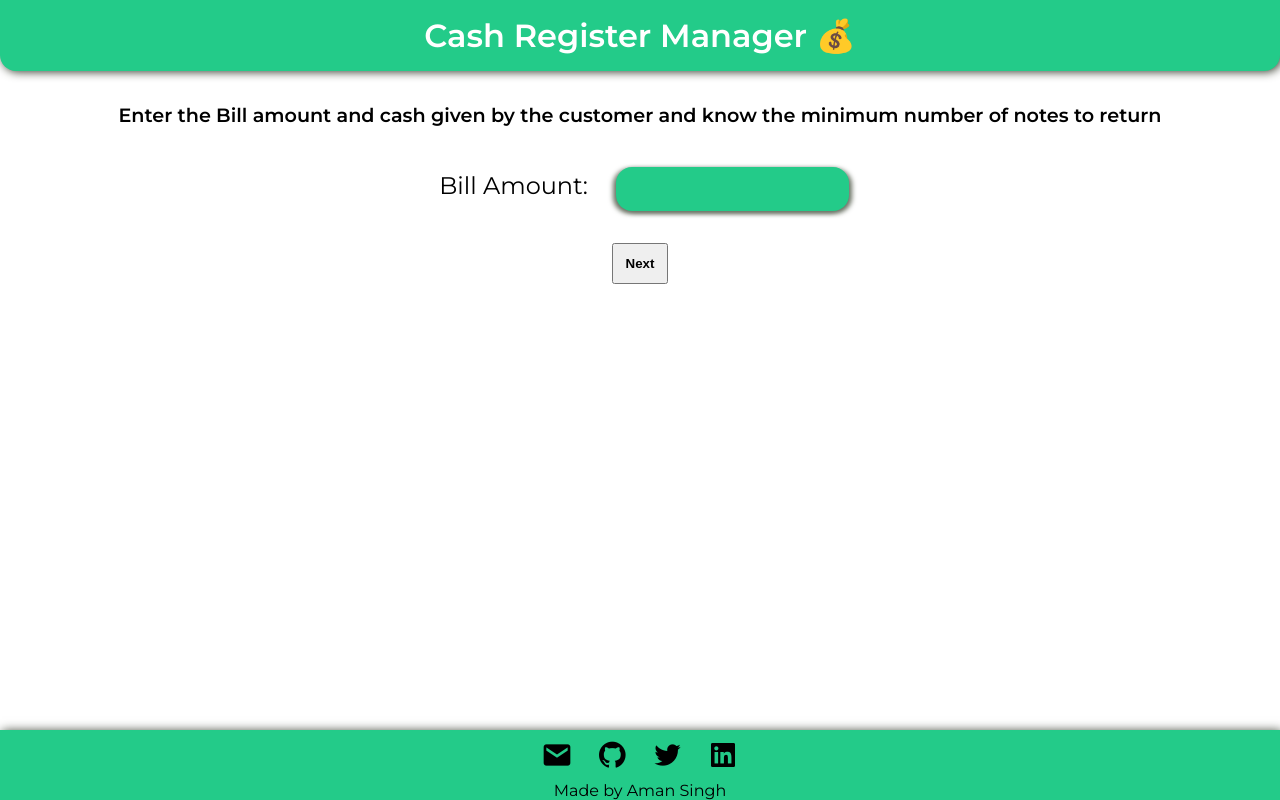
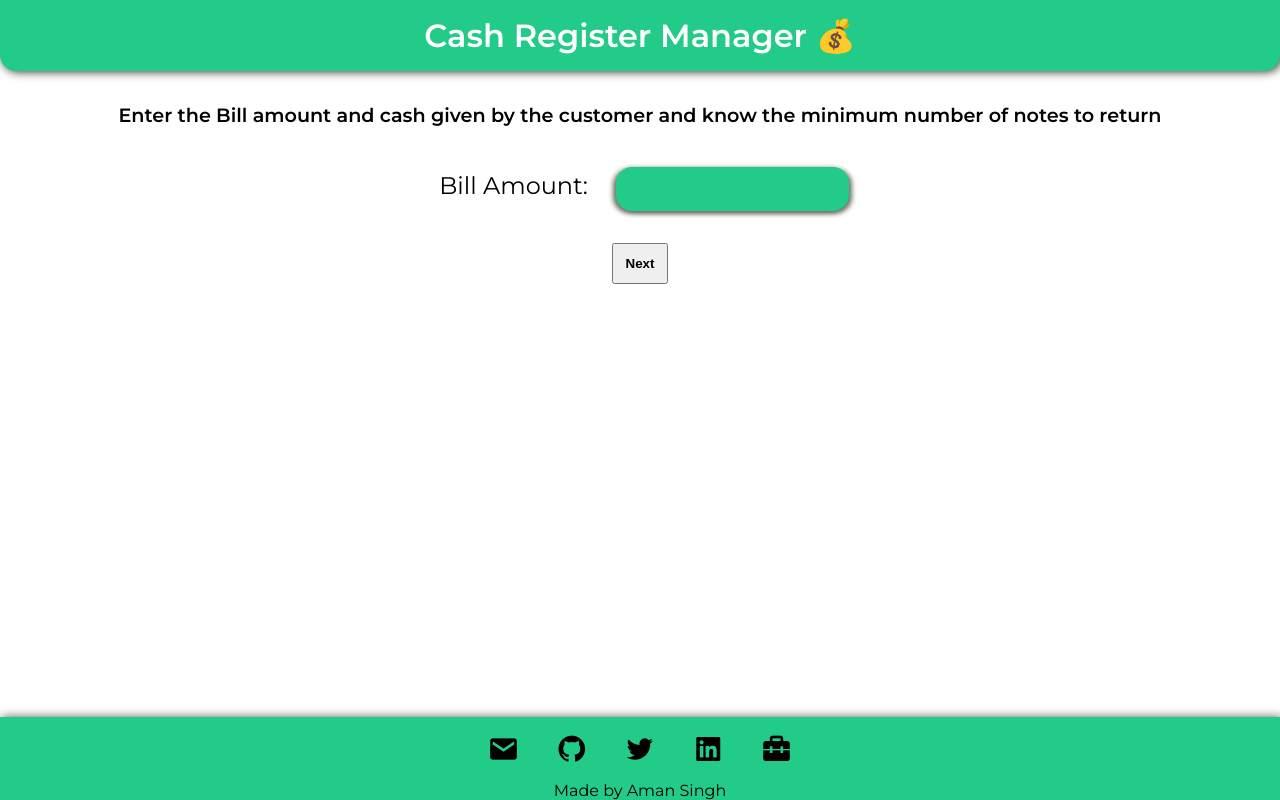
Before and after one commit to aman11s/Cash-Register-Manager, a plain HTML site: page index.html in a window 1280 px wide. Drawn offline with nearby package versions, Linux system fonts and the light colour scheme.

Commit message:
update : footer

```diff
--- a/index.html
+++ b/index.html
@@ -80,6 +80,9 @@
 
             <li class="list-item-inline"><a href="https://www.linkedin.com/in/aman11s/" target="_blank"><i
                         class='bx bxl-linkedin-square'></i></a></li>
+
+            <li class="list-item-inline"><a href="https://amansingh.netlify.app/" target="_blank"><i
+                        class='bx bxs-briefcase-alt-2'></i></a></li>
         </ul>
         <p>Made by Aman Singh</p>
     </footer>
--- a/style.css
+++ b/style.css
@@ -117,7 +117,7 @@ label {
 .footer i {
     color: black;
     font-size: 2rem;
-    padding: 0.6rem;
+    padding: 1rem;
 }
 
 @media screen and (max-width: 414px) {
```
